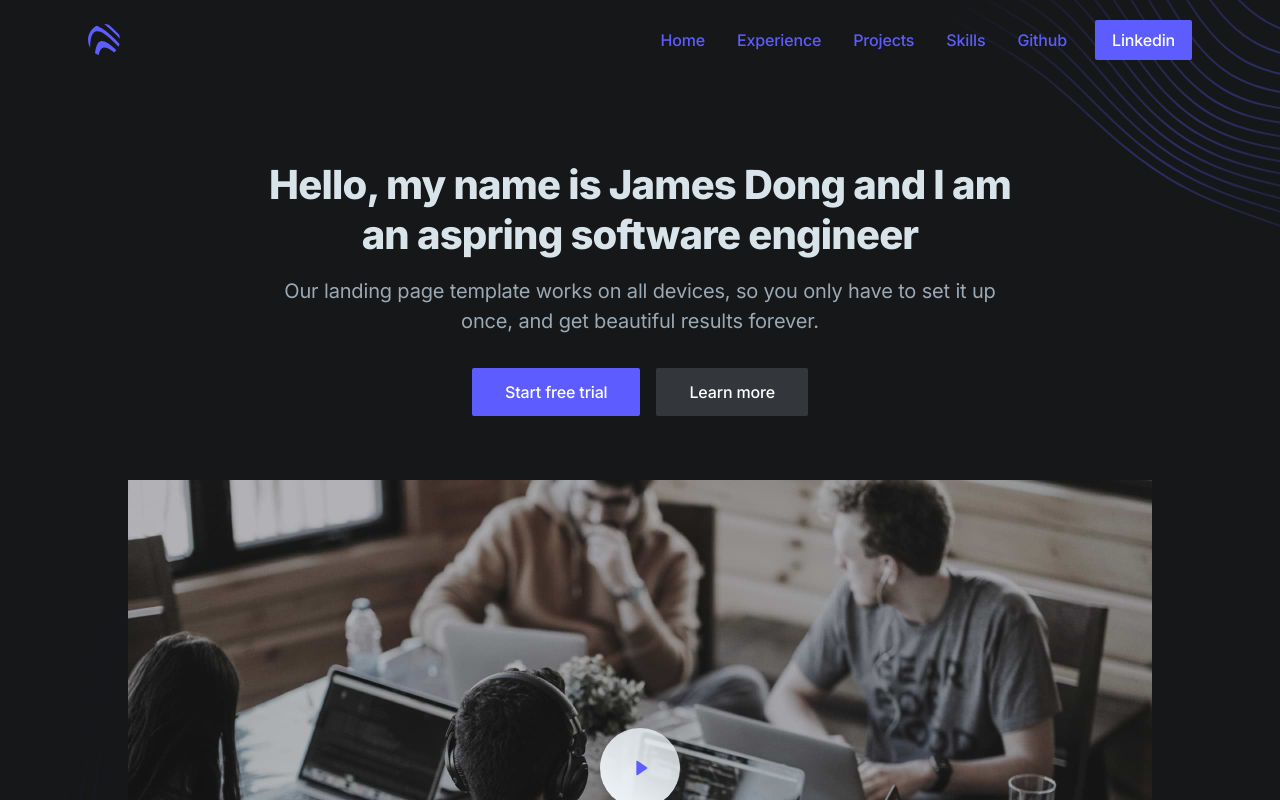
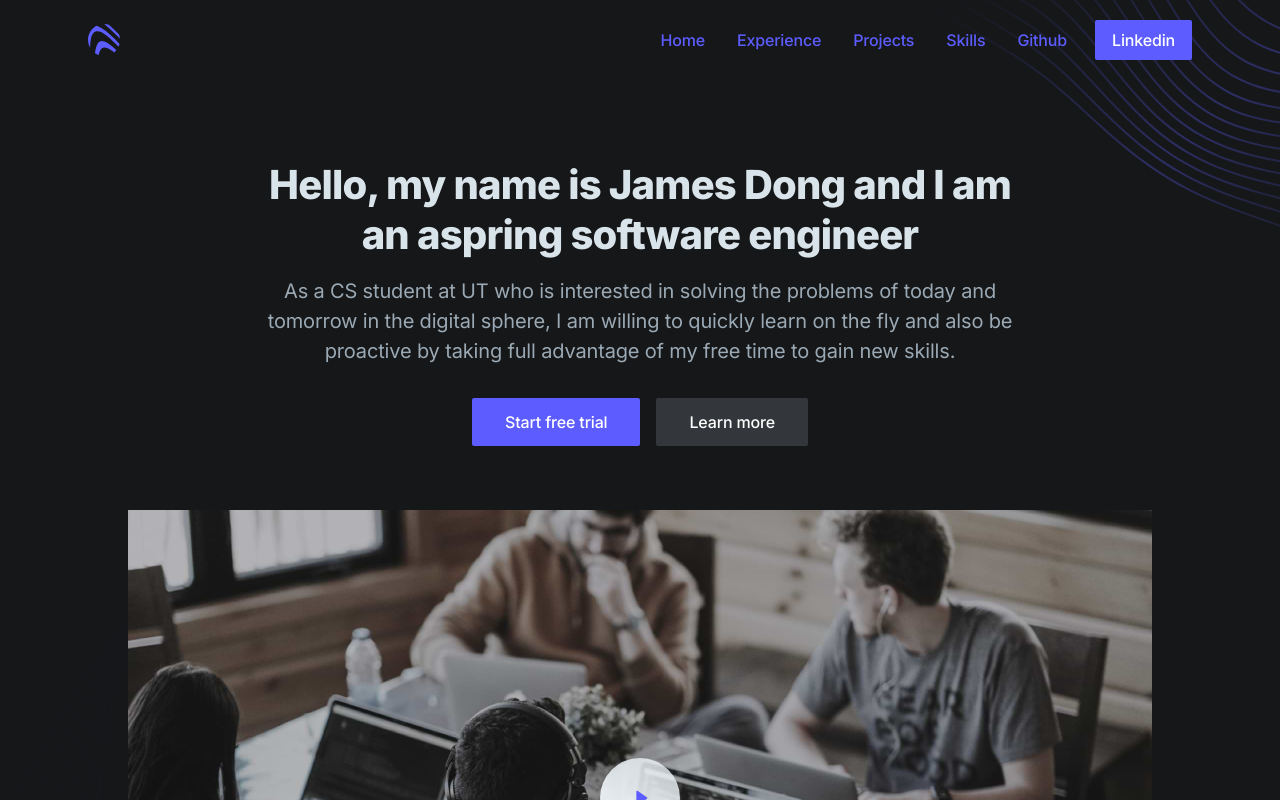
Before and after one commit to jamesjd210/james-dong, a Next.js app: page / in a window 1280 px wide. Shown: the top 800 px of the page. Built offline with nearby package versions, Linux system fonts and the light colour scheme.

Commit message:
description update

```diff
--- a/src/app/components/hero.tsx
+++ b/src/app/components/hero.tsx
@@ -25,7 +25,7 @@ export default function Hero() {
           {/* Section header */}
           <div className="max-w-3xl mx-auto text-center pb-12 md:pb-16">
             <h1 className="h2 mb-4" data-aos="fade-up">Hello, my name is James Dong and I am an aspring software engineer</h1>
-            <p className="text-xl text-gray-400 mb-8" data-aos="fade-up" data-aos-delay="200">Our landing page template works on all devices, so you only have to set it up once, and get beautiful results forever.</p>
+            <p className="text-xl text-gray-400 mb-8" data-aos="fade-up" data-aos-delay="200">As a CS student at UT who is interested in solving the problems of today and tomorrow in the digital sphere, I am willing to quickly learn on the fly and also be proactive by taking full advantage of my free time to gain new skills.</p>
             <div className="max-w-xs mx-auto sm:max-w-none sm:flex sm:justify-center">
               <div data-aos="fade-up" data-aos-delay="400">
                 <a className="btn text-white bg-purple-600 hover:bg-purple-700 w-full mb-4 sm:w-auto sm:mb-0" href="#0">Start free trial</a>
```
